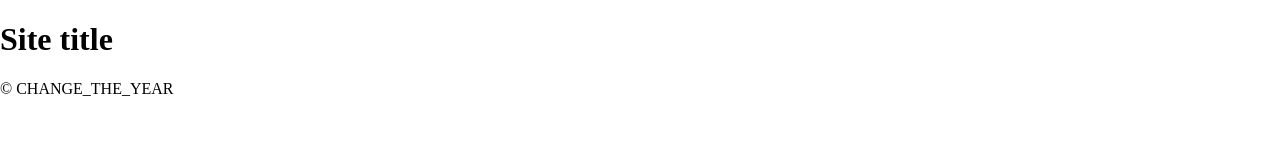
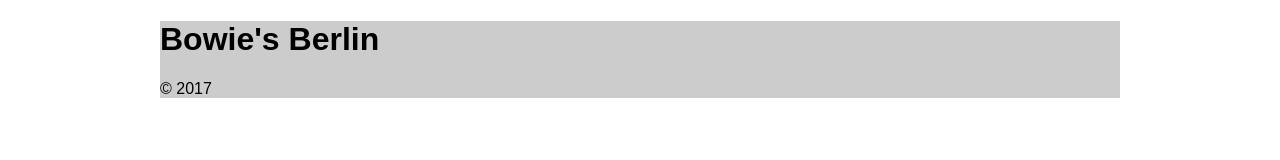
Before and after one commit to mdavlon/ga-final-project, a plain HTML site: page index.html in a window 1280 px wide. Drawn offline with nearby package versions, Linux system fonts and the light colour scheme; files that its build step writes are made by us from their sources.

Commit message:
Imported main and normalise into the sass file
added the _main and _normalize sass partials into the main file

```diff
--- a/index.html
+++ b/index.html
@@ -5,21 +5,21 @@
     	<meta name="description" content="site description goes here">
     	<meta name="keywords" content="site, keywords, go, here">
 		<meta name="viewport" content="width=device-width, initial-scale=1, minimum-scale=1">
-		<title>CHANGE_THE_TITLE</title>
+		<title>Mark Davison</title>
 
 		<link rel="stylesheet" href="css/normalize.css">
-		<link rel="stylesheet" href="css/main.css">
+		<link rel="stylesheet" href="css/style.css">
 	</head>
 	<body>
 		<div class="site-container">
 			<header class="site-header">
-				<h1>Site title</h1>
+				<h1>Bowie's Berlin</h1>
 			</header>
 			<main class="site-content">
 
 			</main>
 			<footer class="site-footer">
-				&copy; CHANGE_THE_YEAR
+				&copy; 2017
 			</footer>
 		</div><!-- .site-container -->
 		<script src="http://code.jquery.com/jquery-latest.min.js"></script>
--- a/scss/_main.scss
+++ b/scss/_main.scss
@@ -1,7 +1,7 @@
 /*
-Project Name: Blank Template
-Client: Your Client
-Author: Your Name
+Project Name: GA Final Project
+Client: GA
+Author: Mark Davison
 */
 
 /******************************************
@@ -35,13 +35,14 @@
 .site-container {
 	max-width: 960px;
 	margin: 0 auto;
+	background-color: #ccc;
 }
 
 .site-header {
 
 }
 .site-content {
-
+	background-color: red;
 }
 .site-footer {
 
--- a/scss/style.scss
+++ b/scss/style.scss
@@ -0,0 +1,2 @@
+@import 'normalize';
+@import 'main';
```
Also changed, not shown: css/style.css (added), scss/style.css (added), 2 other files.
